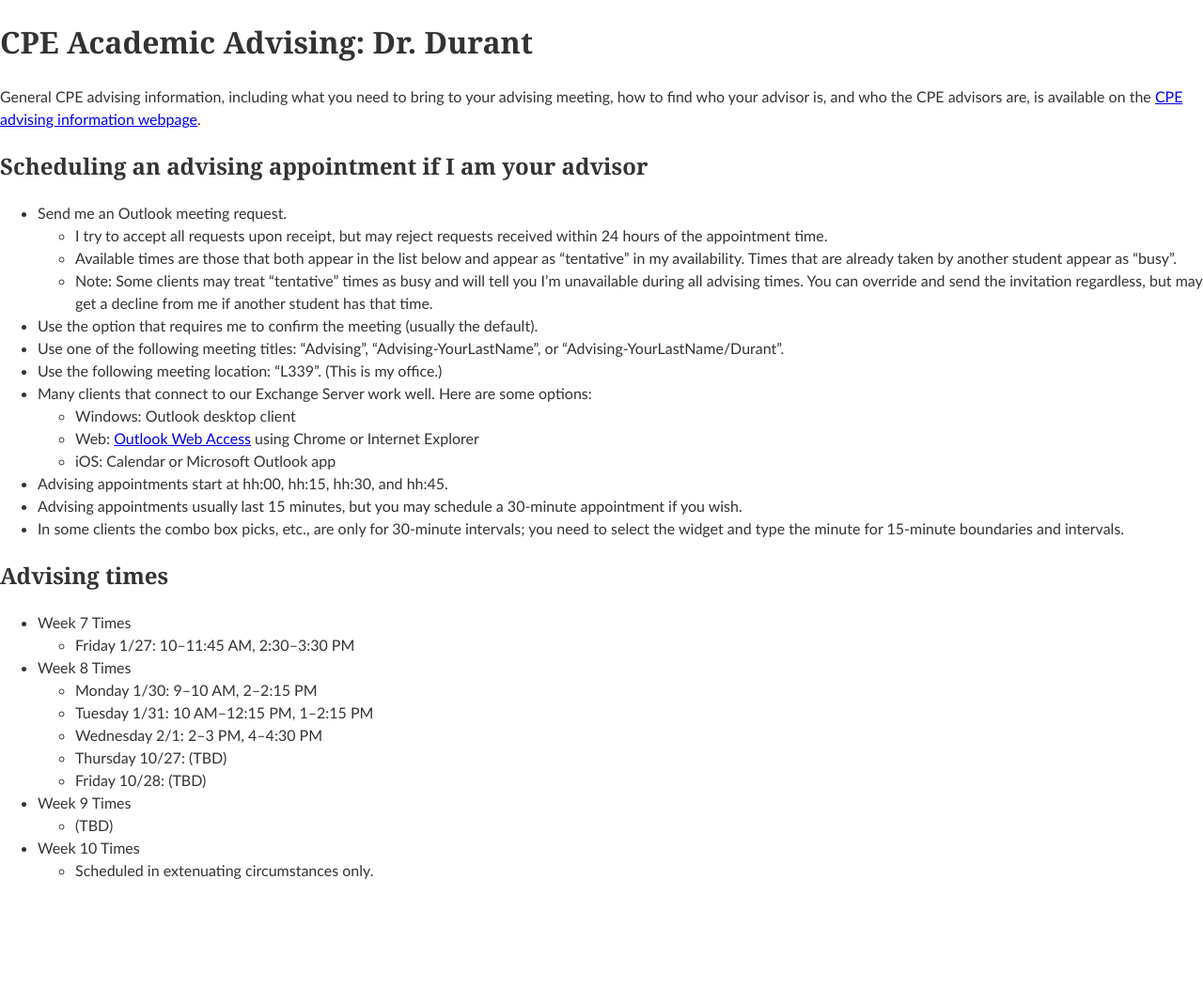
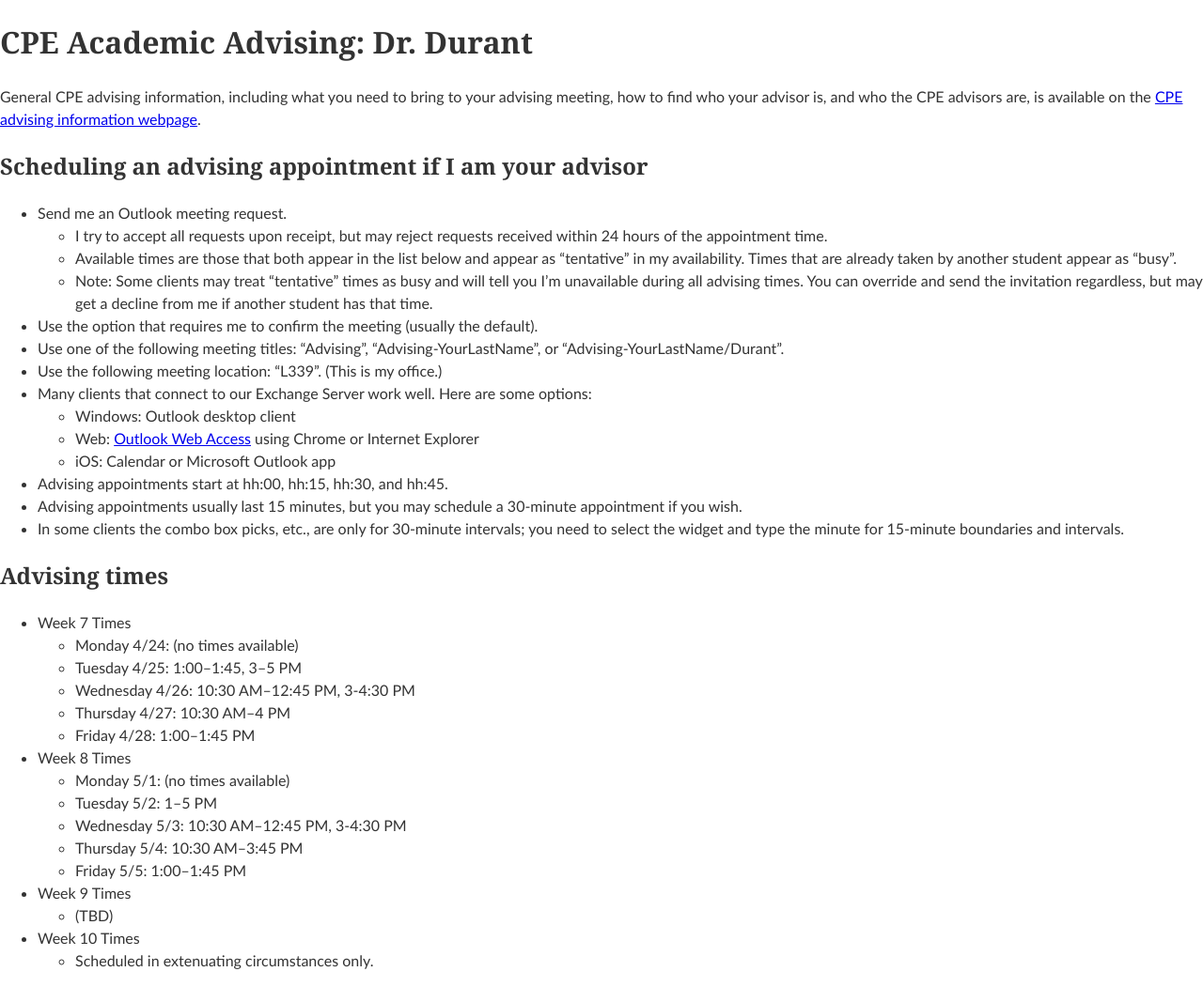
Before and after one commit to edurant/edurant.github.io, a Jekyll site: the page built from advising/durant.md, in a window 1280 px wide. Shown: the whole page at 94% size. Built offline with Jekyll 4.4.1, drawn with Linux system fonts in a browser that asks for light colours; our own code applies the rules of GitHub Pages for plain Markdown files; before the commit the page ends 955 px from its top, so only the background shows below that.

Commit message:
spring advising times

```diff
--- a/advising/durant.md
+++ b/advising/durant.md
@@ -25,14 +25,18 @@
 ## Advising times
 
 * Week 7 Times
-  * Friday 1/27: 10–11:45 AM, 2:30–3:30 PM
+  * Monday 4/24: (no times available)
+  * Tuesday 4/25: 1:00–1:45, 3–5 PM
+  * Wednesday 4/26: 10:30 AM–12:45 PM, 3-4:30 PM
+  * Thursday 4/27: 10:30 AM–4 PM
+  * Friday 4/28: 1:00–1:45 PM
 
 * Week 8 Times
-  * Monday 1/30: 9–10 AM, 2–2:15 PM
-  * Tuesday 1/31: 10 AM–12:15 PM, 1–2:15 PM
-  * Wednesday 2/1: 2–3 PM, 4–4:30 PM
-  * Thursday 10/27: (TBD)
-  * Friday 10/28: (TBD)
+  * Monday 5/1: (no times available)
+  * Tuesday 5/2: 1–5 PM
+  * Wednesday 5/3: 10:30 AM–12:45 PM, 3-4:30 PM
+  * Thursday 5/4: 10:30 AM–3:45 PM
+  * Friday 5/5: 1:00–1:45 PM
 
 * Week 9 Times
   * (TBD)
```
